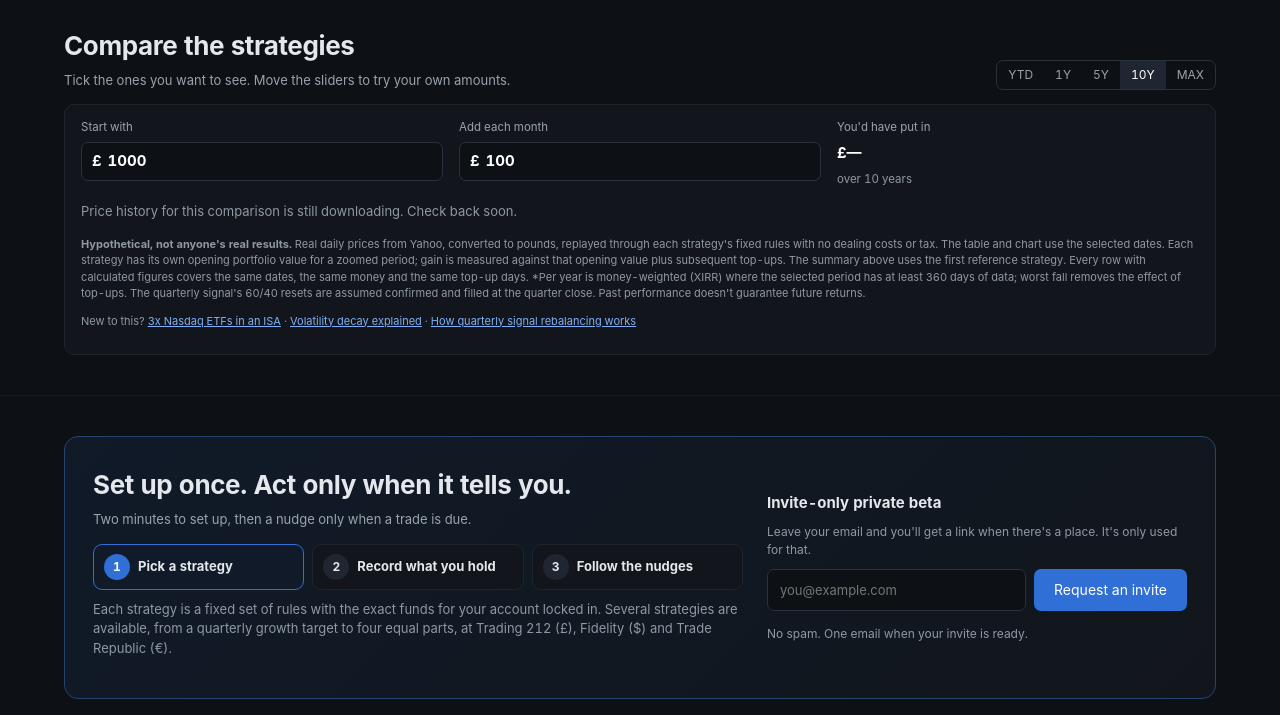
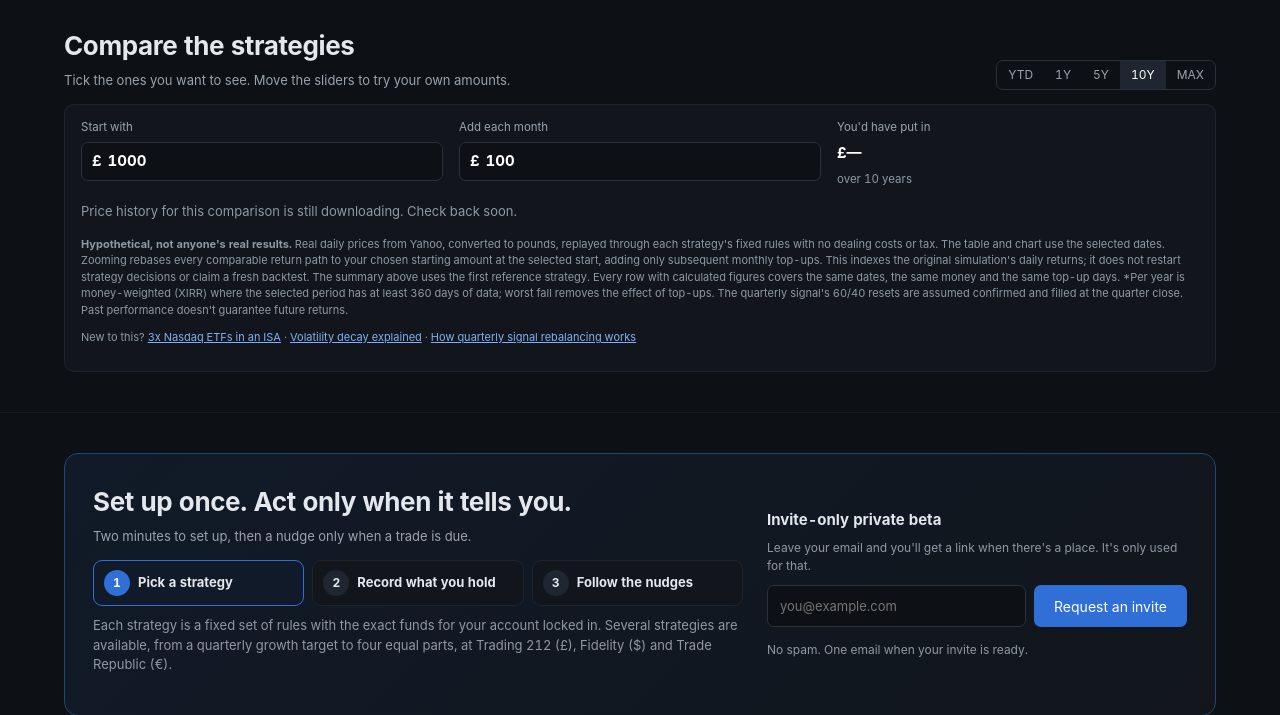
Before and after one commit to Ricas13/wealtharr_v2, a Django app: page / in a window 1280 px wide. Shown: the part 648-1363 px from the top of the page. Run offline with Django 5.2, Linux system fonts and the light colour scheme; data that the repository does not hold is empty; parts of the project's set-up code (start-up, migrations or seed data) failed here and were passed over; some libraries are stand-ins or nearby versions.

Commit message:
Explain indexed zoom accurately and show entered amount as new comparison baseline

```diff
--- a/templates/partials/compare_card.html
+++ b/templates/partials/compare_card.html
@@ -29,6 +29,7 @@
         </table></div>
 
         <p class="mut tiny" data-table-status role="status" aria-live="polite">Showing results for the full selected timeframe.</p>
+        <p class="mut tiny" data-rebased-note hidden></p>
         <div class="row between gap-top">
           <div class="legend" data-legend></div>
           <div class="row tight"><span class="mut tiny" data-scale-hint>Linear: equal heights are equal pounds.</span>
@@ -64,7 +65,7 @@
         <p class="mut tiny">Hover over (or tap) the chart to see each strategy's value on that day and its gain against the money put in by then.</p>
       </div>
       <p class="mut tiny gap-top"><strong>Hypothetical, not anyone's real results.</strong> Real daily prices from Yahoo, converted to pounds, replayed through each strategy's fixed rules with no dealing costs or tax.
-        The table and chart use the selected dates. Each strategy has its own opening portfolio value for a zoomed period; gain is measured against that opening value plus subsequent top-ups. The summary above uses the first reference strategy.
+        The table and chart use the selected dates. Zooming rebases every comparable return path to your chosen starting amount at the selected start, adding only subsequent monthly top-ups. This indexes the original simulation's daily returns; it does not restart strategy decisions or claim a fresh backtest. The summary above uses the first reference strategy.
         Every row with calculated figures covers the same dates<span data-period-wrap{% if not compare.ready %} hidden{% endif %}> (<span data-period>{{ compare.period }}</span>)</span>, the same money and the same top-up days.
         *Per year is money-weighted (XIRR) where the selected period has at least 360 days of data; worst fall removes the effect of top-ups.
         The {{ signal_name|default:"quarterly signal" }}'s 60/40 resets are assumed confirmed and filled at the quarter close.
```
